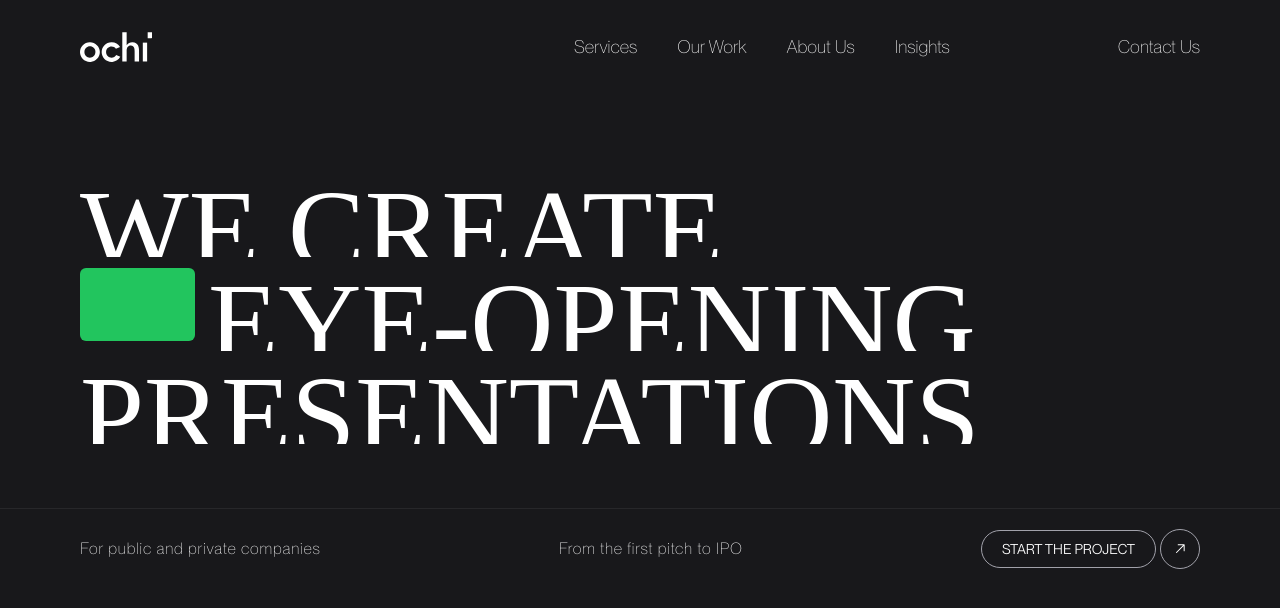
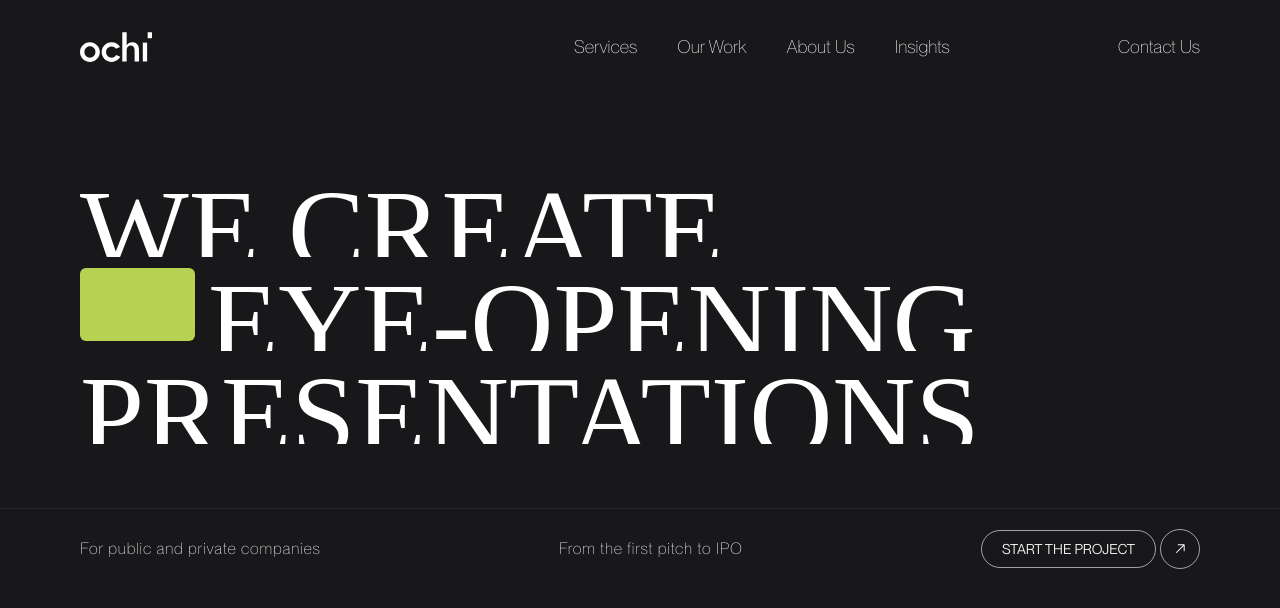
Before and after one commit to Jisan-Dev/Ochi-Design, a React (Vite) app: page / in a window 1280 px wide. Shown: the top 608 px of the page. Built offline with nearby package versions, Linux system fonts and the light colour scheme.

Commit message:
Change the color of the box within the hero heading

```diff
--- a/src/components/LandingPage.jsx
+++ b/src/components/LandingPage.jsx
@@ -9,7 +9,7 @@ const LandingPage = () => {
           <div key={index} className="masker">
             <div className="w-fit flex overflow-hidden">
               {index === 1 && (
-                <div className=" mr-[1vw] w-[9vw] rounded-md bg-green-500 h-[5.7vw] relative top-[0.8vw]"></div>
+                <div className=" mr-[1vw] w-[9vw] rounded-md bg-[#B7D253] h-[5.7vw] relative top-[0.8vw]"></div>
               )}
               <h1 className="pt-[2vw] -mb-[1vw] uppercase text-[9vw] font-['Founders_Grotesk_X_Condensed'] font-medium leading-[.70]">
                 {item}
```
